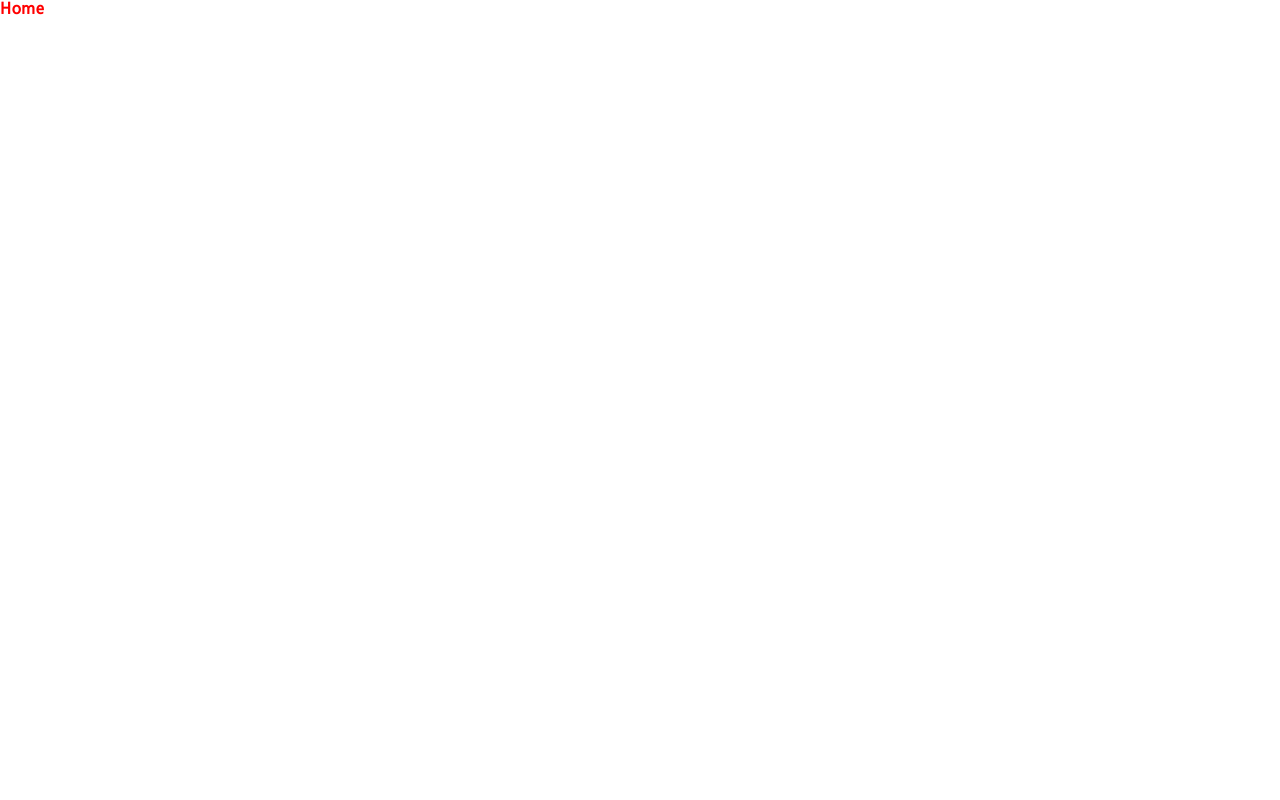
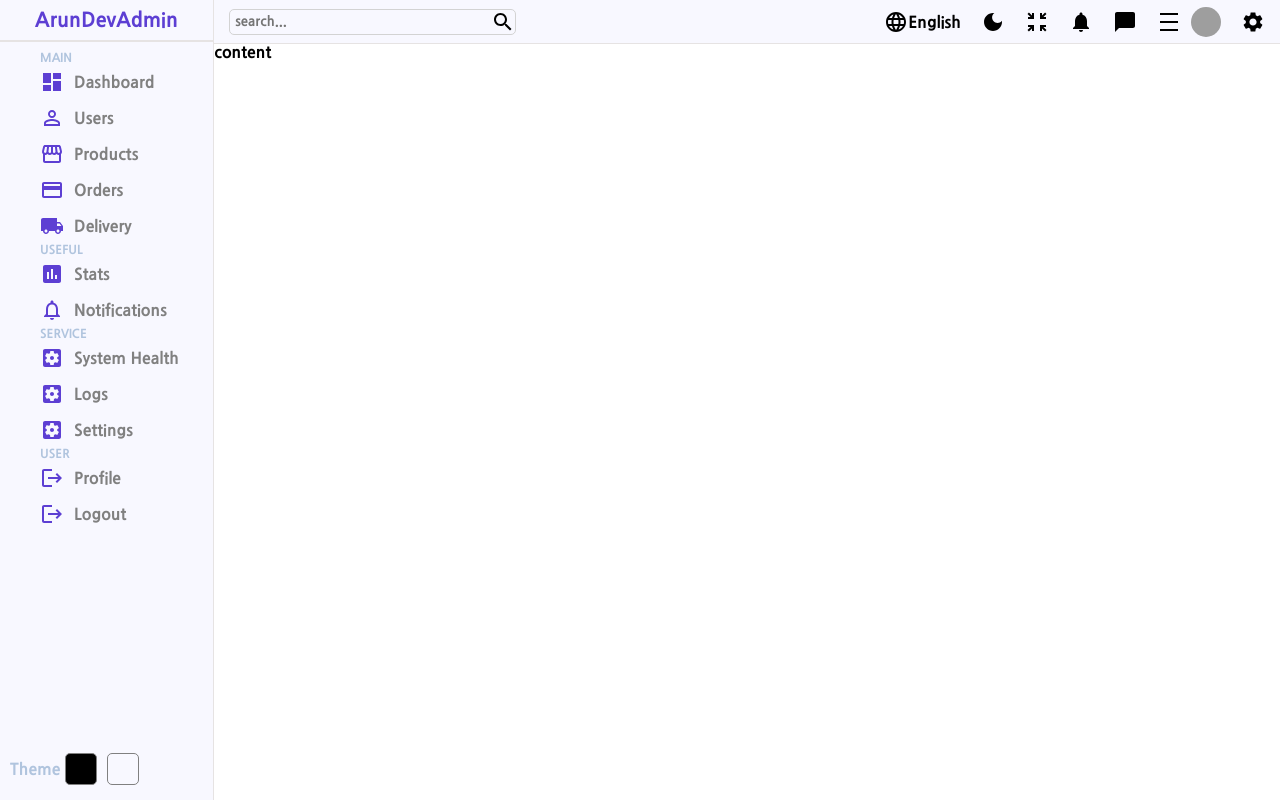
Before and after one commit to Arun1102/dashboard, a React (Create React App) app: page / in a window 1280 px wide. Built offline with nearby package versions, Linux system fonts and the light colour scheme; grey boxes are pictures that could not be loaded.

Commit message:
second commit with navbar and sidebar completion

```diff
--- a/package.json
+++ b/package.json
@@ -3,6 +3,10 @@
   "version": "0.1.0",
   "private": true,
   "dependencies": {
+    "@emotion/react": "^11.10.4",
+    "@emotion/styled": "^11.10.4",
+    "@mui/icons-material": "^5.10.6",
+    "@mui/material": "^5.10.6",
     "@testing-library/jest-dom": "^5.16.5",
     "@testing-library/react": "^13.4.0",
     "@testing-library/user-event": "^13.5.0",
--- /dev/null
+++ b/src/Components/Navbar/Navbar.jsx
@@ -0,0 +1,39 @@
+import React from 'react'
+import SearchIcon from '@mui/icons-material/Search';
+import './Navbar.scss'
+import SettingsIcon from '@mui/icons-material/Settings';
+import DensityMediumIcon from '@mui/icons-material/DensityMedium';
+import ChatBubbleIcon from '@mui/icons-material/ChatBubble';
+import NotificationsIcon from '@mui/icons-material/Notifications';
+import ZoomInMapIcon from '@mui/icons-material/ZoomInMap';
+import DarkModeIcon from '@mui/icons-material/DarkMode';
+import LanguageIcon from '@mui/icons-material/Language';
+function Navbar() {
+  return (
+    <div className='Navbar'>
+        <div className="wrapper">
+            <div className="search">
+                <input placeholder='search...'></input>
+            <SearchIcon/>
+            </div>
+
+           <div className="right">
+                <LanguageIcon className='icons'/>
+                <span>English</span>
+                <DarkModeIcon className='icons'/>
+                <ZoomInMapIcon className='icons'/>
+                <NotificationsIcon className='icons'/>
+                <ChatBubbleIcon className='icons'/>
+                <DensityMediumIcon className='icons'/>
+                <img className='profilepic' src='https://dl.memuplay.com/new_market/img/com.vicman.newprofilepic.icon.2022-06-07-21-33-07.png'/>
+                <SettingsIcon className='icons'/>
+           </div>
+
+
+
+        </div>
+    </div>
+  )
+}
+
+export default Navbar
--- /dev/null
+++ b/src/Components/Navbar/Navbar.scss
@@ -0,0 +1,50 @@
+.Navbar{
+    display: flex;
+    align-items: center;
+
+    width: 100%;
+    background-color: GhostWhite;
+    height: 43px;
+    border-bottom: 1.5px solid rgb(230,227,227);
+
+    .wrapper{
+        width: 100%;
+        align-items: center;
+        display: flex;
+        justify-content:space-between;
+        padding: 15px;
+        .search{
+            display: flex;
+            align-items: center;
+            border-radius: 5px;
+            border: 1px solid lightgrey;
+            input{
+                border: none;
+                color: grey;
+                padding: 5px;
+                background-color: transparent;
+            }
+        }
+
+        .right{
+            display: flex;
+            align-items: center;
+
+            .icons{
+                margin-left: 20px;
+
+
+            }
+
+            .profilepic{
+                width: 30px;
+                height: 30px;
+                border-radius: 50%;
+                margin-left: 10px;
+            }
+
+        }
+
+
+    }
+}
--- /dev/null
+++ b/src/Components/Sidebar/Sidebar.jsx
@@ -0,0 +1,84 @@
+import React from 'react';
+import './Sidebar.scss';
+import DashboardIcon from '@mui/icons-material/Dashboard';
+import PersonOutlineIcon from '@mui/icons-material/PersonOutline';
+import StorefrontIcon from '@mui/icons-material/Storefront';
+import CreditCardIcon from '@mui/icons-material/CreditCard';
+import LocalShippingIcon from '@mui/icons-material/LocalShipping';
+import AssessmentIcon from '@mui/icons-material/Assessment';
+import NotificationsNoneIcon from '@mui/icons-material/NotificationsNone';
+import SettingsApplicationsIcon from '@mui/icons-material/SettingsApplications';
+import LogoutIcon from '@mui/icons-material/Logout';
+
+function Sidebar() {
+  return (
+    <div className='Sidebar'>
+        <div className="top">
+            <div className="logo">ArunDevAdmin</div>
+        </div>
+        <hr></hr>
+        <div className="center">
+            <ul>
+                <p className='title'>MAIN</p>
+                <li>
+                    <DashboardIcon className='icons'/>
+                    <span>Dashboard</span>
+                </li>
+                <li>
+                    <PersonOutlineIcon className='icons'/>
+                    <span>Users</span>
+                </li>
+                <li>
+                    <StorefrontIcon className='icons'/>
+                    <span>Products</span>
+                </li>
+                <li>
+                    <CreditCardIcon className='icons'/>
+                    <span>Orders</span>
+                </li>
+                <li>
+                    <LocalShippingIcon className='icons'/>
+                    <span>Delivery</span>
+                </li>
+                <p className='title'>USEFUL</p>
+                <li>
+                    <AssessmentIcon className='icons'/>
+                    <span>Stats</span>
+                </li>
+                <li>
+                    <NotificationsNoneIcon className='icons'/>
+                    <span>Notifications</span>
+                </li>
+                <p className='title'>SERVICE</p>
+                <li>
+                    <SettingsApplicationsIcon className='icons'/>
+                    <span>System Health</span>
+                </li>
+                <li>
+                    <SettingsApplicationsIcon className='icons'/>
+                    <span>Logs</span>
+                </li>
+                <li>
+                <SettingsApplicationsIcon className='icons'/>
+                    <span>Settings</span>
+                </li>
+                <p className='title'>USER</p>
+                <li>
+                    <LogoutIcon className='icons'/>
+                    <span>Profile</span></li>
+                <li>
+                    <LogoutIcon className='icons'/>
+                    <span>Logout</span>
+                </li>
+            </ul>
+        </div>
+        <div className="bottom">
+        <p className='title'>Theme</p>
+            <div className="coloroptions"></div>
+            <div className="coloroptions"></div>
+        </div>
+    </div>
+  )
+}
+
+export default Sidebar
--- /dev/null
+++ b/src/Components/Sidebar/Sidebar.scss
@@ -0,0 +1,99 @@
+.Sidebar{
+   background-color: GhostWhite;
+   color: black;
+   min-height: 100vh;
+   flex: 2;
+   border-right: 0.5px solid rgb(230,227,227);
+   position: relative;
+
+   .logo{
+    color: #5D3FD3;
+    display: flex;
+    align-items: center;
+    justify-content: center;
+    margin-top: 10px;
+    margin-bottom: 10px;
+    font-size: 20px;
+    font-weight: 1000;
+    }
+
+    .center{
+        padding-top: 10px;
+        ul{
+            list-style: none;
+
+
+            p{
+                font-size: 12px;
+                color: LightSteelBlue;
+            }
+
+            li{
+                display: flex;
+                align-items: center;
+                color: grey;
+                // padding: 10px;
+                // background-color: aqua;
+
+                .icons{
+
+                    color: #5D3FD3;
+                }
+
+                span{
+                    padding: 10px;
+                    border-radius: 5px;
+                    // background-color:green;
+
+                    &:hover{
+                        background-color:#E6E6FA;
+                        cursor: pointer;
+                    }
+                }
+            }
+        }
+    }
+
+
+
+
+
+
+    hr{
+        height: 0;
+        border: 0.5px solid rgb(230,227,227);
+    }
+
+    .bottom{
+        display: flex;
+        align-items: center;
+        position: absolute;
+        bottom: 0;
+        right: 1;
+        margin: 10px;
+        justify-content: center;
+        .title{
+            color: LightSteelBlue;
+
+        }
+        .coloroptions{
+            width: 10px;
+            height: 10px;
+            border-radius: 5px;
+            border: 1px solid grey;
+            padding: 10px;
+            cursor: pointer;
+            margin: 5px;
+
+            &:nth-child(1){
+                background-color: white;
+            }
+            &:nth-child(2){
+                background-color: black;
+            }
+
+        }
+    }
+
+
+}
--- a/src/pages/Home/Home.jsx
+++ b/src/pages/Home/Home.jsx
@@ -1,8 +1,18 @@
 import React from 'react'
 import './Home.scss';
+import Sidebar from '../../Components/Sidebar/Sidebar';
+import Navbar from '../../Components/Navbar/Navbar';
+
 function Home() {
   return (
-    <div className='Home'>Home</div>
+    <div className='Home'>
+     <Sidebar/>
+     <div className="content">
+      <Navbar/>
+      content
+     </div>
+
+    </div>
   )
 }
 
--- a/src/pages/Home/Home.scss
+++ b/src/pages/Home/Home.scss
@@ -1,3 +1,10 @@
 .Home{
-    color: red;
+
+    display: flex;
+    .content{
+        flex: 10;
+        background-color: White;
+    }
+
+
 }
```
Also changed, not shown: 1 other file (tests, documents, lock files or other folders).
